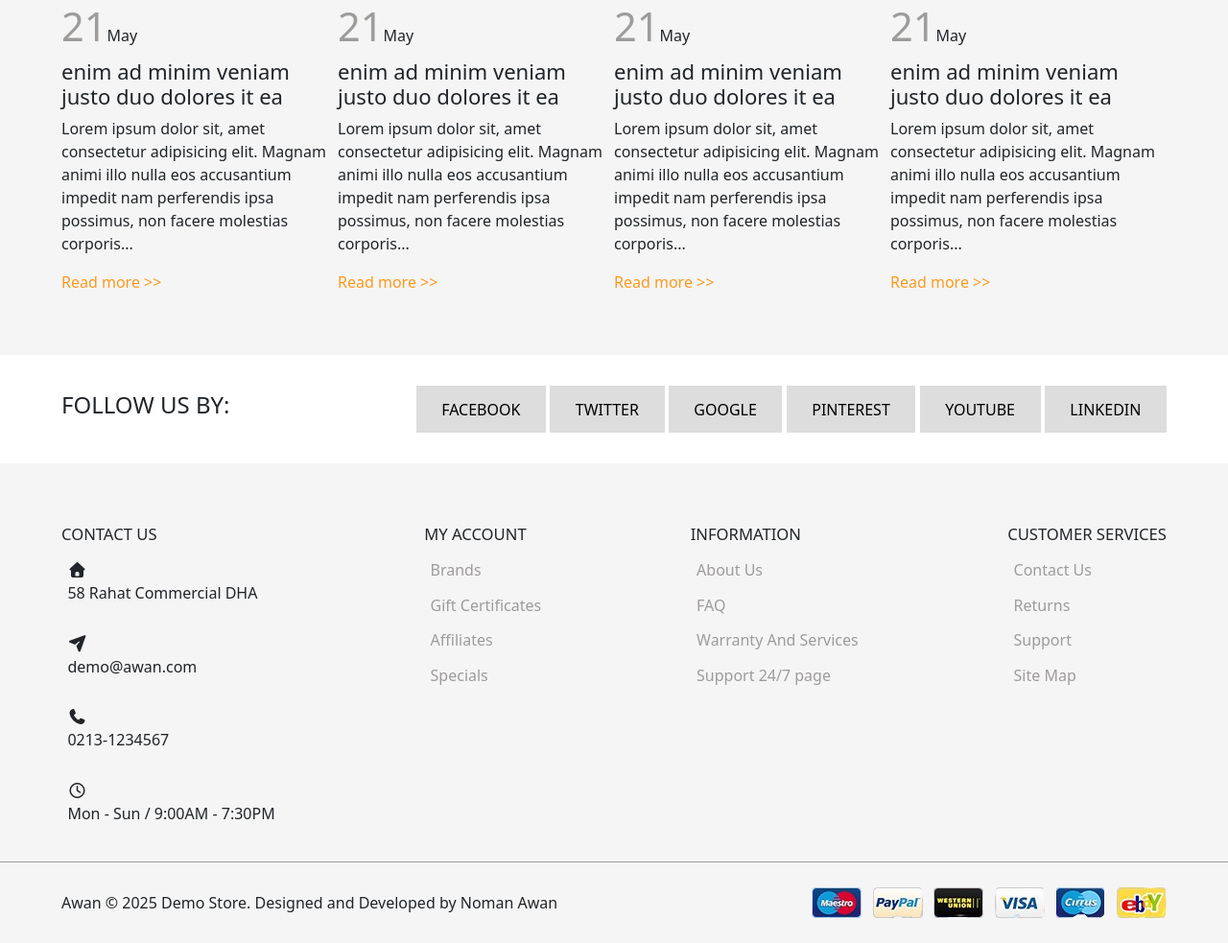
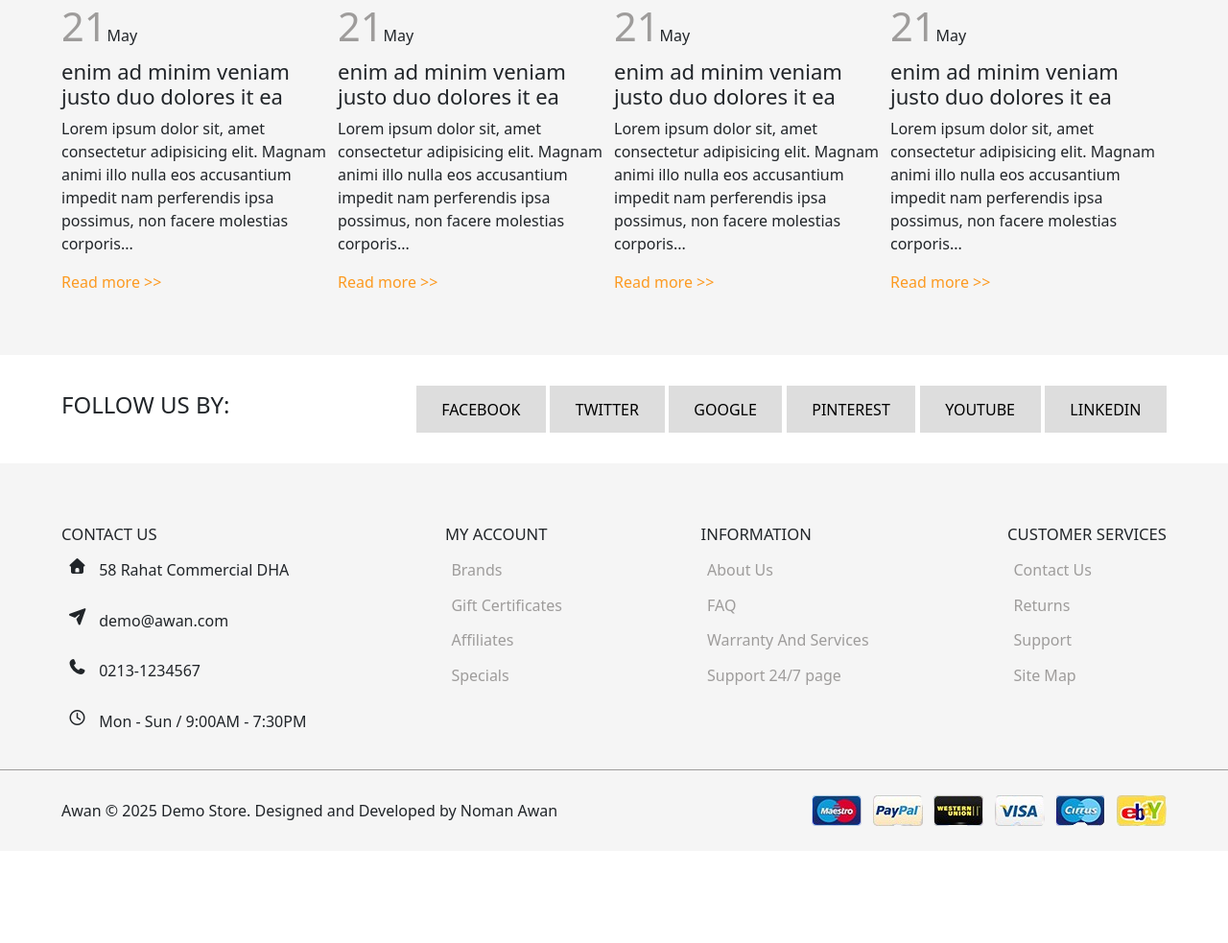
Before and after one commit to Nomanawaan/e-commerce-website, a plain HTML site: page index.html in a window 1280 px wide. Shown: the part 3510-4493 px from the top of the page at 96% size. After the commit the page ends 4397 px from the top, so only its background shows below. Drawn offline with nearby package versions, Linux system fonts and the light colour scheme.

Commit message:
general code updated

```diff
--- a/media/style.css
+++ b/media/style.css
@@ -582,6 +582,10 @@ footer{
 .ftr-box ul li{
     padding: 0.5vw;
 }
+.fb1 ul li {
+    display: flex;
+    gap: 1vw;
+}
 .ftr-box ul li a{
     display: flex;
     align-items: center;
```
